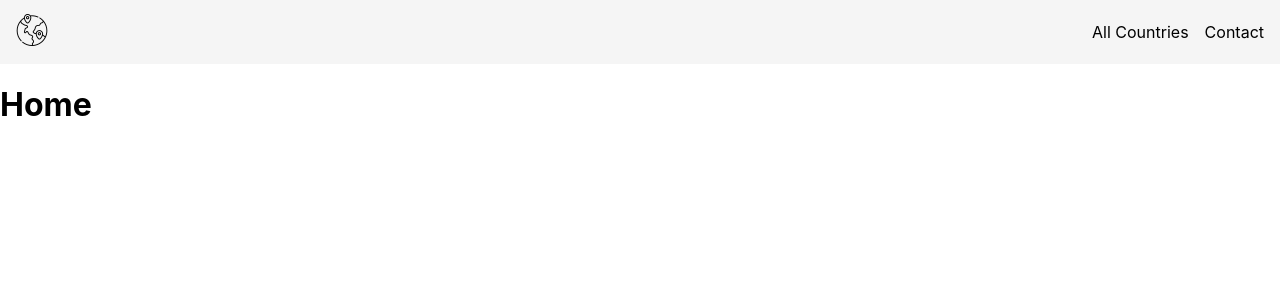
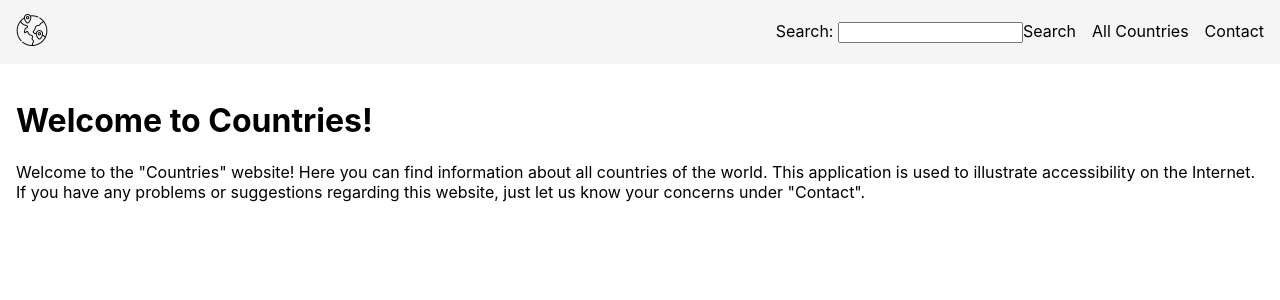
Before and after one commit to Kreizbandl/React_Countries, a React (Create React App) app: page / in a window 1280 px wide. Shown: the top 300 px of the page. Built offline with nearby package versions, Linux system fonts and the light colour scheme.

Commit message:
simple styling and basic logic

```diff
--- a/src/App.css
+++ b/src/App.css
@@ -36,3 +36,7 @@
     transform: rotate(360deg);
   }
 }
+
+.Component {
+  padding: 1em;
+}
--- a/src/App.js
+++ b/src/App.js
@@ -2,7 +2,7 @@
 import Contact from './Contact/Contact';
 import Home from './Home/Home';
 import NavBar from './Navbar/NavBar';
-import CountriesList from './countries-list/Countries-list';
+import CountriesList from './Countries-list/Countries-list';
 
 function App() {
   let Component
--- /dev/null
+++ b/src/Contact/Contact.css
@@ -0,0 +1,7 @@
+.contact {
+    padding: 1em;
+    display: block;
+}
+form {
+    text-align: center;
+}
--- a/src/Contact/Contact.js
+++ b/src/Contact/Contact.js
@@ -1,8 +1,31 @@
-/* import React from 'react'; */
+import './Contact.css';
 
 function Contact () {
     return(
-        <h1>Contact</h1>
+        <div className="contact">
+            <h1>Feedback Form</h1>
+            <form>
+
+                {/* TODO better styling + remove divs */}
+                <div>
+                    <label for="name">Name: </label>
+                    <input type="text" id="name" name="name"/>
+                </div>
+
+                <div>
+                    <label for="email">Email: </label>
+                    <input type="text" id="email" name="email"/>
+                </div>
+
+                <div>
+                    <label for="message">Message: </label>
+                    <textarea type="text" id="message" name="message"></textarea>
+                </div>
+
+                <button type="submit">Submit</button>
+
+            </form>
+        </div>
     )
 }
 
--- /dev/null
+++ b/src/Country-card/Country-card.js
@@ -0,0 +1,14 @@
+/* import React from 'react'; */
+import './Country-card.css';
+
+/* TODO remove this component */
+
+function CountryCard () {
+    return(
+        <div className="country-card">
+            <h1>CountryCard</h1>
+        </div>
+    )
+}
+
+export default CountryCard;
--- /dev/null
+++ b/src/Home/Home.css
@@ -0,0 +1,3 @@
+.home {
+    padding: 1em;
+}
--- a/src/Home/Home.js
+++ b/src/Home/Home.js
@@ -1,8 +1,11 @@
-/* import React from 'react'; */
+import './Home.css';
 
 function Home () {
     return(
-        <h1>Home</h1>
+        <div className='home'>
+            <h1>Welcome to Countries!</h1>
+            <p>Welcome to the "Countries" website! Here you can find information about all countries of the world. This application is used to illustrate accessibility on the Internet. If you have any problems or suggestions regarding this website, just let us know your concerns under "Contact".</p>
+        </div>
     )
 }
 
--- a/src/Navbar/NavBar.js
+++ b/src/Navbar/NavBar.js
@@ -10,6 +10,12 @@
 
             <ul>
                 <li>
+                    <label for="search">Search: </label>
+                    <input type="text" id="search" name="search"/>
+                    {/* TODO add search logic */}
+                    <a href='/'>Search</a>
+                </li>
+                <li>
                     <a href='/countries-list'>All Countries</a>
                 </li>
                 <li>
@@ -17,17 +23,6 @@
                 </li>
             </ul>
         </nav>
-        /* <div className='NavBar'>
-            <a href='#'>
-                <img alt="logo" src='../logo.png'/>
-            </a>
-
-                <input/>
-                <button>Search</button>
-                <button>All Countries</button>
-                <button>Contact</button>
-
-        </div> */
     )
 }
 
--- /dev/null
+++ b/src/countries-list/Countries-list.css
@@ -0,0 +1,3 @@
+.countries-list {
+    padding: 1em;
+}
--- a/src/countries-list/Countries-list.js
+++ b/src/countries-list/Countries-list.js
@@ -1,8 +1,29 @@
 /* import React from 'react'; */
+import './Countries-list.css';
+import CountryCard from '../Country-card/Country-card';
+
 
 function CountriesList () {
+
+    const countries = ["aus", "maus", "haus", "straus"];
+
+    let listOfCountries = [];
+
+    countries.forEach((country,index) => {
+        listOfCountries.push(
+            <div>
+                <h1>Name</h1>
+                <img src="https://upload.wikimedia.org/wikipedia/commons/thumb/4/41/Flag_of_Austria.svg/255px-Flag_of_Austria.svg.png"/>
+            </div>
+        );
+    });
+
     return(
-        <h1>CountriesList</h1>
+        <div className="countries-list">
+            <h1>CountriesList</h1>
+            <div>{ listOfCountries }</div>
+
+        </div>
     )
 }
 
```
Also changed, not shown: src/Country-card/Country-card.css (added).
